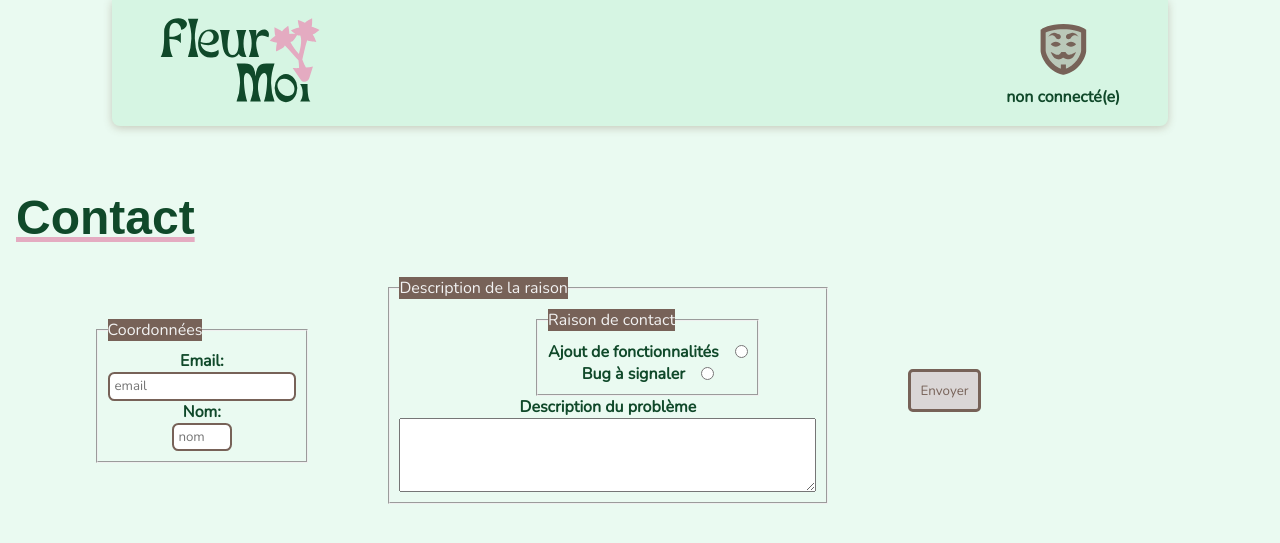
After one commit to Phignis/fleurymoi, a PHP site: template src/views/contact.php in a window 1280 px wide. The commit adds this page. Shown: the top 543 px of the page. Run offline with PHP 8.4, Linux system fonts and the light colour scheme; the template is opened without the code that fills it, so the values that code supplies are empty; some web fonts are replaced.

Commit message:
ajout d'un formulaire de contact

```diff
--- a/src/config/config.php
+++ b/src/config/config.php
@@ -16,7 +16,7 @@
 	$successColor = '#b8ddab';
 	$errorColor = '#f48282';
 
-	$actionList = ['accueil', 'inscription', 'connexion', 'deconnexion', 'account', 'newInscription', 'sessionCreate', 'modifyAccount'];
+	$actionList = ['accueil', 'contact', 'inscription', 'connexion', 'deconnexion', 'account', 'newInscription', 'sessionCreate', 'modifyAccount'];
 
 	$serverName = 'localhost';
 	$userName = 'access_fleurYmoi';
--- a/src/programmation/menu.php
+++ b/src/programmation/menu.php
@@ -45,6 +45,10 @@
 			// switch sur les actions possibles
 			if (in_array($_REQUEST['action'], $actionList)){
 				switch($_REQUEST['action']) {
+					case 'contact':
+						require('./views/contact.php');
+						break;
+
 					case 'inscription':
 						require('./views/inscription.php');
 						break;
--- a/src/ressources/js/plant_modal/addOrUpdatePlantOfUser.js
+++ b/src/ressources/js/plant_modal/addOrUpdatePlantOfUser.js
@@ -1,4 +1,5 @@
 const addOrUpdatePlantOfUser = async (botanicalName, quantity) => {
+
 	if(botanicalName && quantity && parseInt(quantity, 10) == quantity && typeof botanicalname != "string") {
 		let fetched = await fetch(
 			"/config/config.php?" +
--- a/src/ressources/styles/classic/account.css
+++ b/src/ressources/styles/classic/account.css
@@ -1,10 +1,6 @@
 #page_content form:last-child {
 	width: 80%;
     padding: 1rem 2rem;
-}
-
-#inscription_form .spaced {
-	padding: 0.5rem 0rem;
 }
 
 #birthLegend {
--- a/src/ressources/styles/classic/connexion.css
+++ b/src/ressources/styles/classic/connexion.css
@@ -12,7 +12,3 @@
 #to_inscription {
 	padding-left: 2rem;
 }
-
-#connect_form .spaced {
-	padding: 0.5rem 0rem;
-}
--- /dev/null
+++ b/src/ressources/styles/classic/contact.css
@@ -0,0 +1,8 @@
+#contact_form fieldset, #contact_form input[type="submit"] {
+	margin-left: 5rem;
+	padding: 0.6rem;
+}
+
+input[type="radio"] {
+	margin-left: 1rem;
+}
--- a/src/ressources/styles/classic/inscription.css
+++ b/src/ressources/styles/classic/inscription.css
@@ -13,10 +13,6 @@
 	padding-left: 2rem;
 }
 
-#inscription_form .spaced {
-	padding: 0.5rem 0rem;
-}
-
 #birthLegend {
 	text-align: center;
 	color:var(--secondary-darker-color)
--- a/src/ressources/styles/classic/listPossededPlants.css
+++ b/src/ressources/styles/classic/listPossededPlants.css
@@ -101,5 +101,5 @@
 	z-index: 1; /* appears below button_non_posseded */
 	background-color: var(--interactible-background-active-color);
 	padding: 0.3rem 0.5rem;
-	border-radius: 0 1rem 1rem 0;
+	border-radius: 1rem 0 0 1rem;
 }
--- a/src/ressources/styles/classic/main.css
+++ b/src/ressources/styles/classic/main.css
@@ -166,6 +166,10 @@ body {
 	background-color: var(--error-color);
 }
 
+.spaced {
+	padding: 0.5rem 0rem;
+}
+
 label {
 	color: var(--primary-color);
 	font-weight: bolder;
@@ -182,6 +186,11 @@ input:focus, select:hover {
 	padding: 0.3rem 0.3rem;
 	border-width: 0.20rem;
 	transition: all linear;
+}
+
+legend {
+	background-color: var(--interactible-color);
+	color: var(--interactible-background-color);
 }
 
 @keyframes fadeSlideInRight {
--- /dev/null
+++ b/src/views/contact.php
@@ -0,0 +1,63 @@
+<!DOCTYPE html>
+<html lang="fr">
+	<head>
+		<meta charset="utf-8">
+
+		<title>Inscription</title>
+
+		<meta name="viewport" content="width=device-width, initial-scale=1.0">
+
+		<script src="ressources/js/fetchConfig.js"></script>
+
+		<link rel="icon" href="ressources/images/logos/min_logo_fleurYmoi.ico">
+
+
+		<link rel="stylesheet" href="ressources/styles/classic/main.css">
+		<link rel="stylesheet" href="ressources/styles/classic/contact.css">
+		<link rel="stylesheet" href="ressources/styles/layout.css">
+		<link rel="stylesheet" href="ressources/styles/classic/header.css">
+	</head>
+	<body>
+		<?php require("ressources/html_parts/header.php"); ?>
+
+
+		<div id="messages" class="hidden"></div>
+
+		<section id="page_content" class="flex-column-end-left">
+			<h1 class="page_title">
+				Contact
+			</h1>
+			<form class="flex-row-start-center" id="contact_form" action="mailto:qq@gmail.com" method="POST">
+				<fieldset class="flex-column-start-center" >
+					<legend>Coordonnées</legend>
+					<label for="email">Email:</label>
+					<input type="email" name="email" id="email" value="<?php echo $_SESSION["email"] ?? "" ?>"
+						placeholder="email">
+					<label for="name">Nom:</label>
+					<input type="text" name="name" id="name" size="4" value="<?php echo $_SESSION["userName"] ?? "" ?>"
+						placeholder="nom">
+				</fieldset>
+				<fieldset class="flex-column-start-center">
+					<legend>Description de la raison</legend>
+					<fieldset class="flex-column-start-center">
+						<legend>Raison de contact</legend>
+						<div class="flex-row-start-center">
+							<label for="reason_feat">Ajout de fonctionnalités</label>
+							<input type="radio" name="reason" id="reason_feat" value="Ajout de fonctionnalités">
+						</div>
+						<div class="flex-row-start-center">
+							<label for="reason_bug">Bug à signaler</label>
+							<input type="radio" name="reason" id="reason_bug" value="Problème dans le site">
+						</div>
+					</fieldset>
+					<label for="prob_descript">Description du problème</label>
+					<textarea rows ="4" cols ="50" id="prob_descript" name="prob_descript">
+					</textarea>
+				</fieldset>
+				<input class="interactible-button" type="submit" name="send" value="Envoyer">
+			</form>
+		</section>
+
+		<script src="ressources/js/displayMessages.js"></script>
+	</body>
+</html>
```
